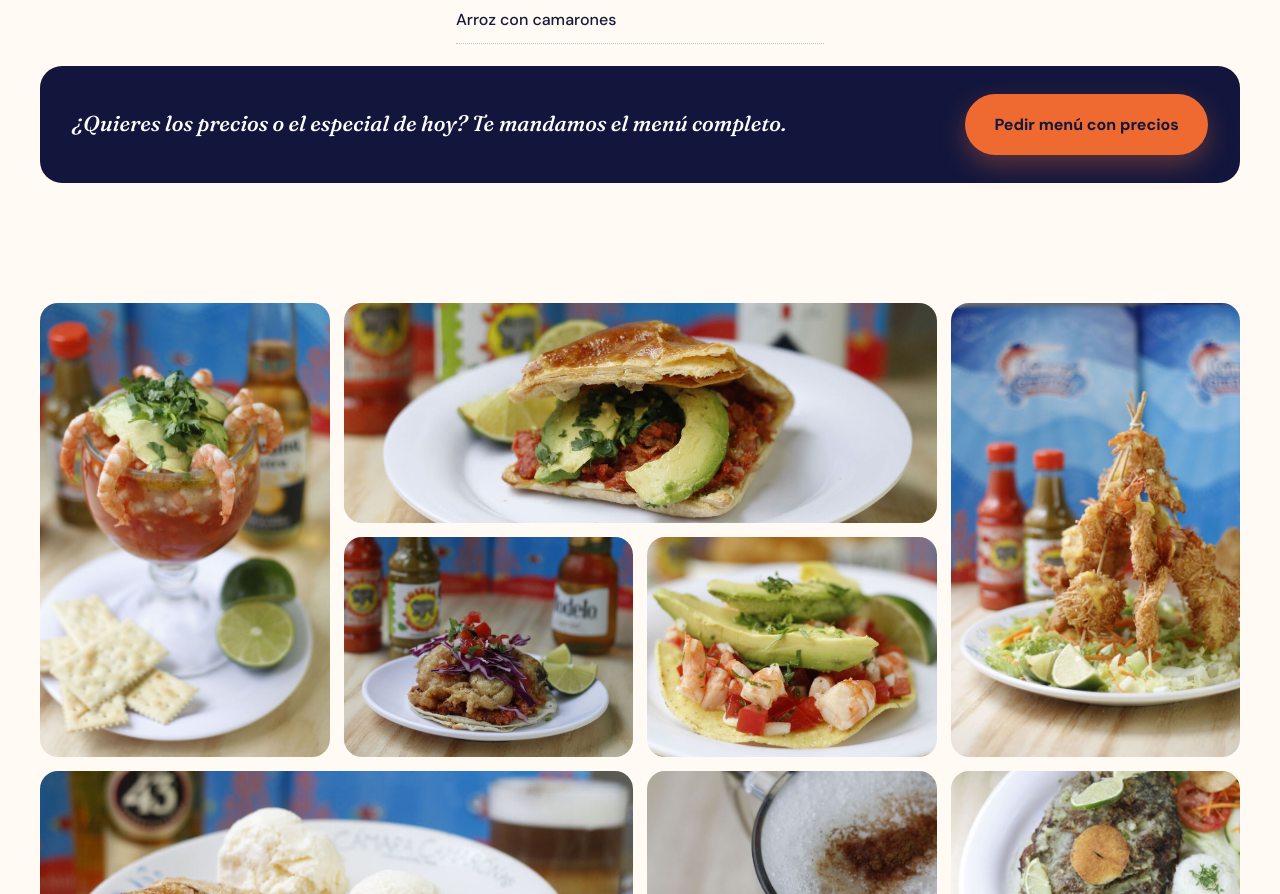
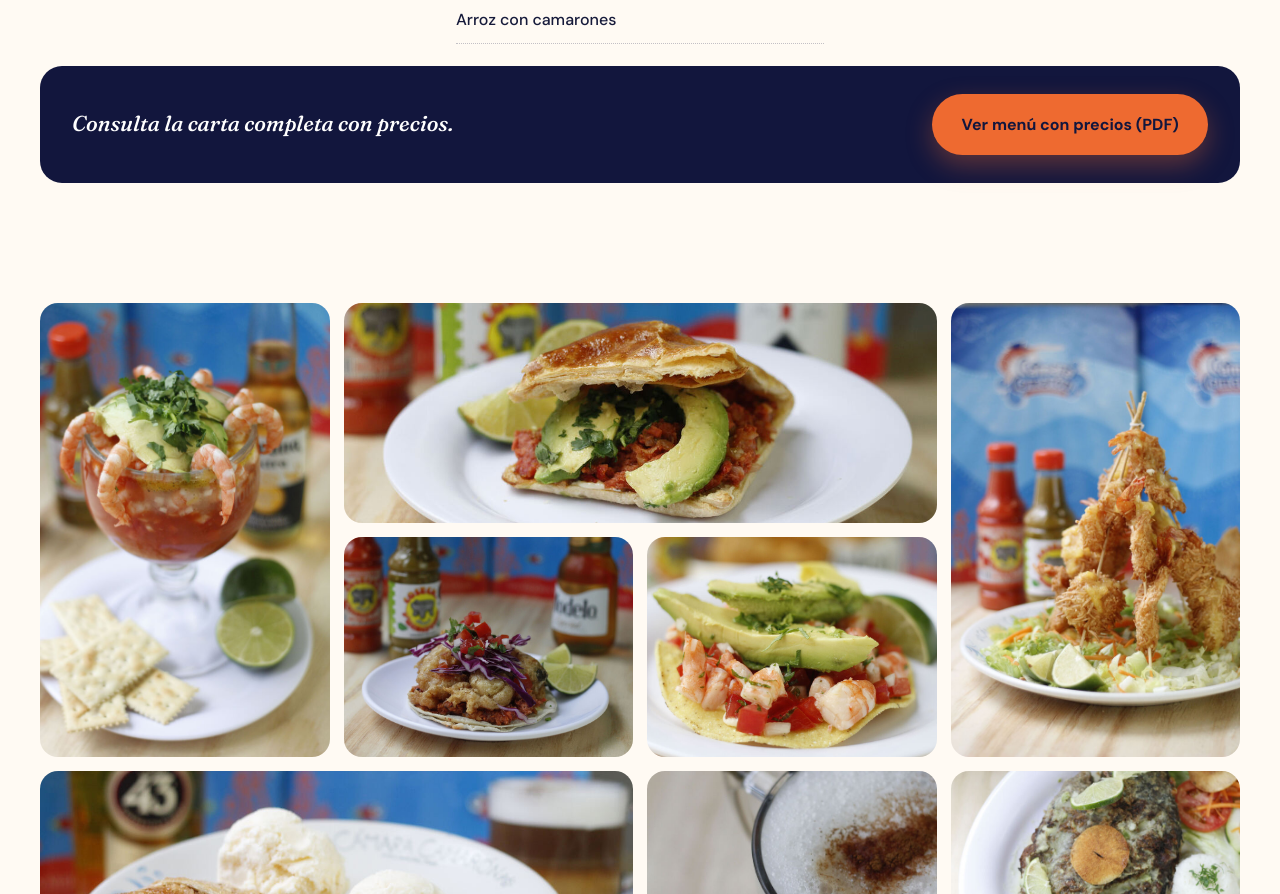
Before and after one commit to robpedrozariveira07/camara-camaron-web, a plain HTML site: page index.html in a window 1280 px wide. Shown: the part 5949-6843 px from the top of the page. Drawn offline with Linux system fonts and the light colour scheme.

Commit message:
Agrega menú con precios en PDF
Co-Authored-By: Claude Opus 5.5 <noreply@anthropic.com>
Claude-Session: https://claude.ai/code/session_019Ui4mYQA5XWriUiAvRGK1C

```diff
--- a/index.html
+++ b/index.html
@@ -500,8 +500,8 @@ section[id]{scroll-margin-top:70px}
         <li>Micheladas y cerveza nacional</li><li>Clamato preparado</li><li>Aguas frescas y refrescos</li><li>Café americano y capuchino</li><li>Strudel con helado</li></ul></div>
     </div>
     <div class="menu-note rv">
-      <p>¿Quieres los precios o el especial de hoy? Te mandamos el menú completo.</p>
-      <a class="btn btn-o js-msg" href="#" data-ref="web_menu">Pedir menú con precios</a>
+      <p>Consulta la carta completa con precios.</p>
+      <a class="btn btn-o" href="menu.pdf" target="_blank" rel="noopener">Ver menú con precios (PDF)</a>
     </div>
   </div>
 </section>
```
Also changed, not shown: 1 other file.
